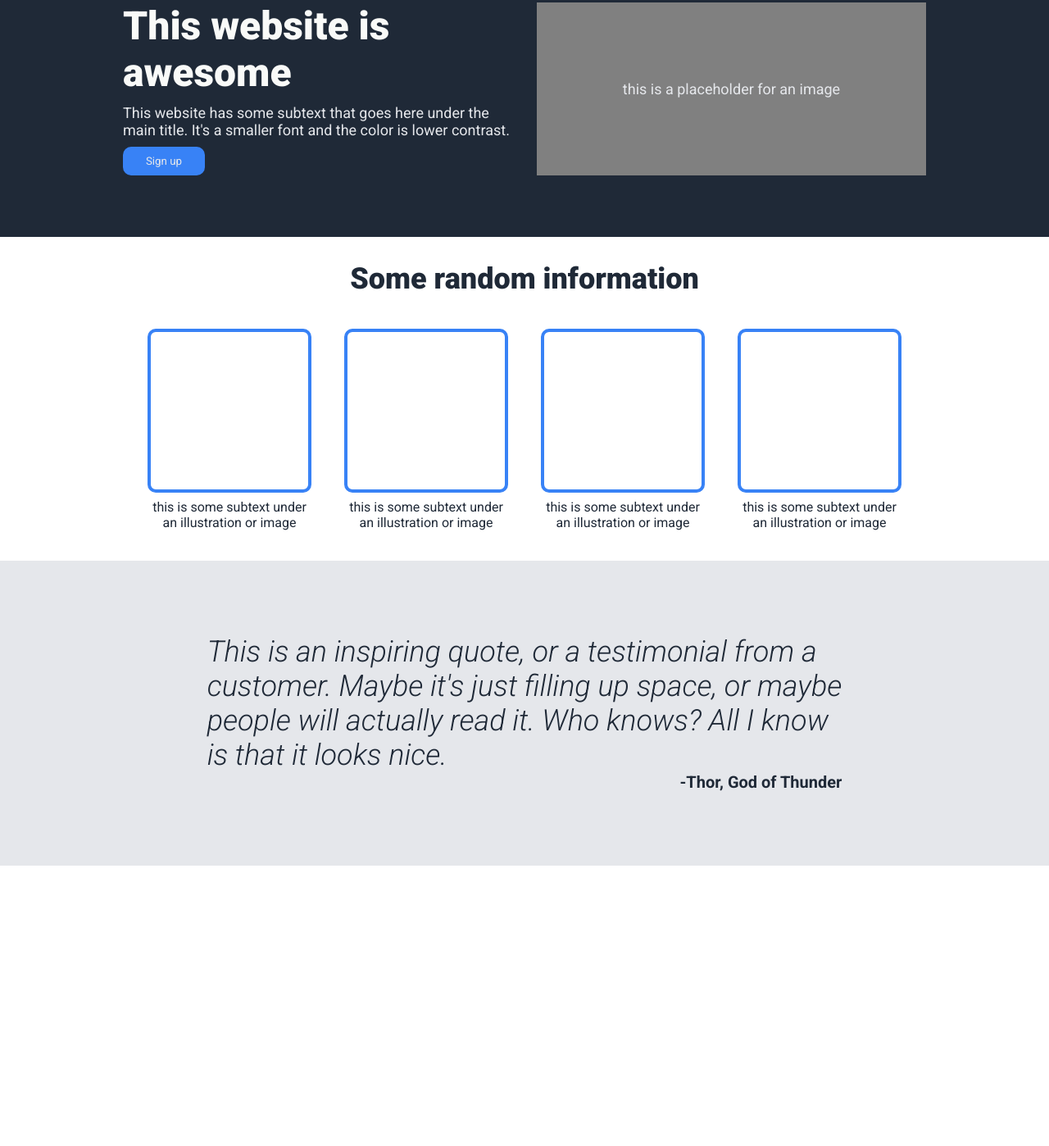
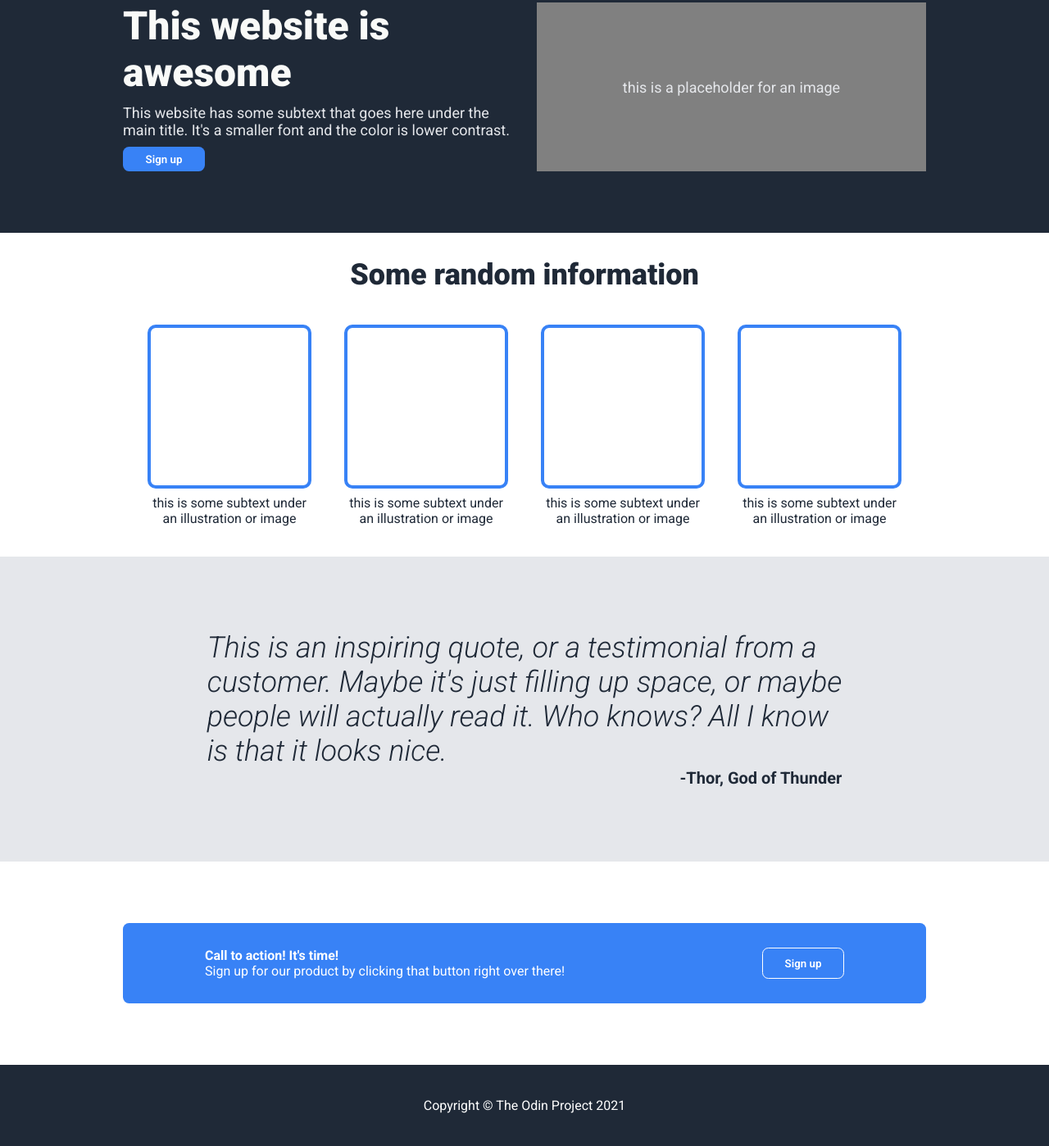
Before and after one commit to keemcc/odin-landing-page, a plain HTML site: page index.html in a window 1280 px wide. Shown: the part 115-1513 px from the top of the page at 82% size. Before the commit the page ends 1171 px from the top, so only its background shows below. Drawn offline with Linux system fonts and the light colour scheme.

Commit message:
created 4th and footer sections

```diff
--- a/index.html
+++ b/index.html
@@ -25,7 +25,7 @@
                 <p>This website has some subtext that goes here under the
                     main title. It's a smaller font and the color
                      is lower contrast.</p>
-                <button>Sign up</button>
+                <button class="sign-up-button">Sign up</button>
             </div>
             <div class="hero-image">this is a placeholder for an image</div>
         </div>
@@ -60,5 +60,17 @@
             <p class="citation">-Thor, God of Thunder</p>
         </blockquote>
     </div>
+    <div class="call-to-action-section">
+        <div class="call-to-action">
+            <div class="call-to-action-text">
+                <h4>Call to action! It's time!</h4>
+                <p>Sign up for our product by clicking that button right over there!</p>
+            </div>
+            <button class="sign-up-button" style="border: solid 1px white;">Sign up</button>
+        </div>
+    </div>
+    <footer>
+        Copyright © The Odin Project 2021
+    </footer>
 </body>
 </html>
--- a/style.css
+++ b/style.css
@@ -67,13 +67,14 @@ header {
     flex-grow: 0;
 }
 
-.hero button {
+.sign-up-button {
     background-color: #3882F6;
-    border-radius: 10px;
+    border-radius: 7.5px;
     border: none;
-    color: #E5E7EB;
-    padding: 10px 20px;
-    width: 100px
+    color: #FFFFFF;
+    padding: 7.5px 20px;
+    width: 100px;
+    font-weight: 600;
 }
 
 .random-section {
@@ -141,3 +142,24 @@ header {
     font-size: 20px;
     text-align: right;
 }
+
+.call-to-action-section {
+    padding: 75px 150px;
+}
+
+.call-to-action {
+    background-color: #3882F6;
+    color: white;
+    padding: 30px 100px;
+    border-radius: 7.5px;
+    display: flex;
+    flex-direction: row;
+    justify-content: space-between;
+}
+
+footer {
+    background-color: #1F2937;
+    color: white;
+    text-align: center;
+    padding: 40px 0;
+}
```
